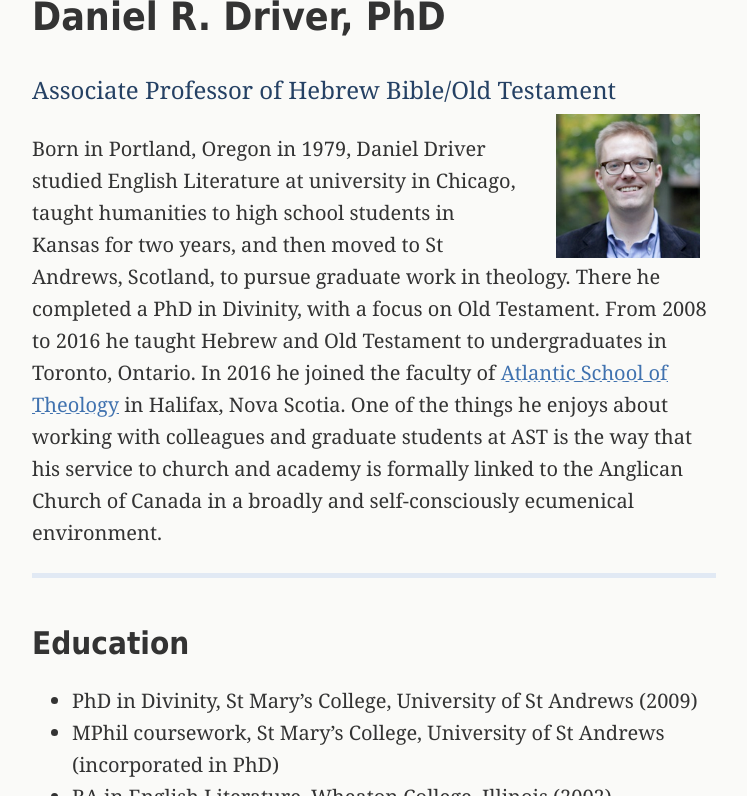
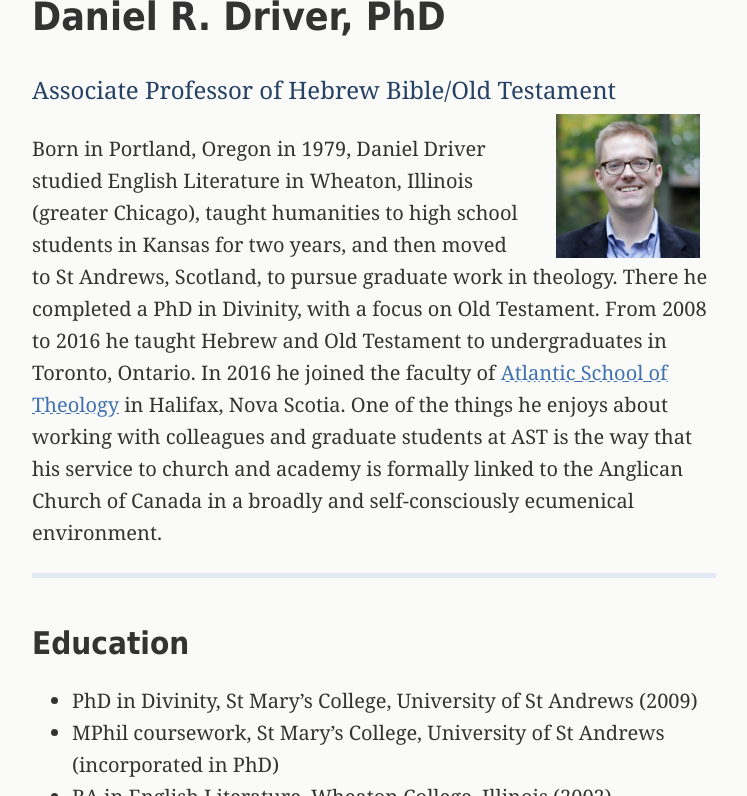
Before and after one commit to danieldriver/danieldriver.github.io, a Jekyll site: the page built from _pages/about.md, in a window 1280 px wide and 900 px high, cut to the strip 104-900 px from the top of the window. Shown: the whole strip, without its empty margins (266-1013 px from the left). Built offline with Jekyll 4.4.1, drawn with Linux system fonts in a browser that asks for light colours; a script that is not in the unit is left out.

Commit message:
name Wheaton

```diff
--- a/_pages/about.md
+++ b/_pages/about.md
@@ -18,16 +18,17 @@ permalink: /about/
 {:/}
 
 Born in Portland, Oregon in 1979, Daniel Driver studied English
-Literature at university in Chicago, taught humanities to high school
-students in Kansas for two years, and then moved to St Andrews,
-Scotland, to pursue graduate work in theology. There he completed a PhD
-in Divinity, with a focus on Old Testament. From 2008 to 2016 he taught
-Hebrew and Old Testament to undergraduates in Toronto, Ontario. In 2016
-he joined the faculty of [Atlantic School of Theology](http://www.astheology.ns.ca/faculty/full-time/daniel-driver.html)
-in Halifax, Nova Scotia. One of the things he enjoys about working with
-colleagues and graduate students at AST is the way that his service to
-church and academy is formally linked to the Anglican Church of Canada
-in a broadly and self-consciously ecumenical environment.
+Literature in Wheaton, Illinois (greater Chicago), taught humanities to
+high school students in Kansas for two years, and then moved to St
+Andrews, Scotland, to pursue graduate work in theology. There he
+completed a PhD in Divinity, with a focus on Old Testament. From 2008 to
+2016 he taught Hebrew and Old Testament to undergraduates in Toronto,
+Ontario. In 2016 he joined the faculty of [Atlantic School of
+Theology](http://www.astheology.ns.ca/faculty/full-time/daniel-driver.
+html) in Halifax, Nova Scotia. One of the things he enjoys about working
+with colleagues and graduate students at AST is the way that his service
+to church and academy is formally linked to the Anglican Church of
+Canada in a broadly and self-consciously ecumenical environment.
 
 ---
 
```
